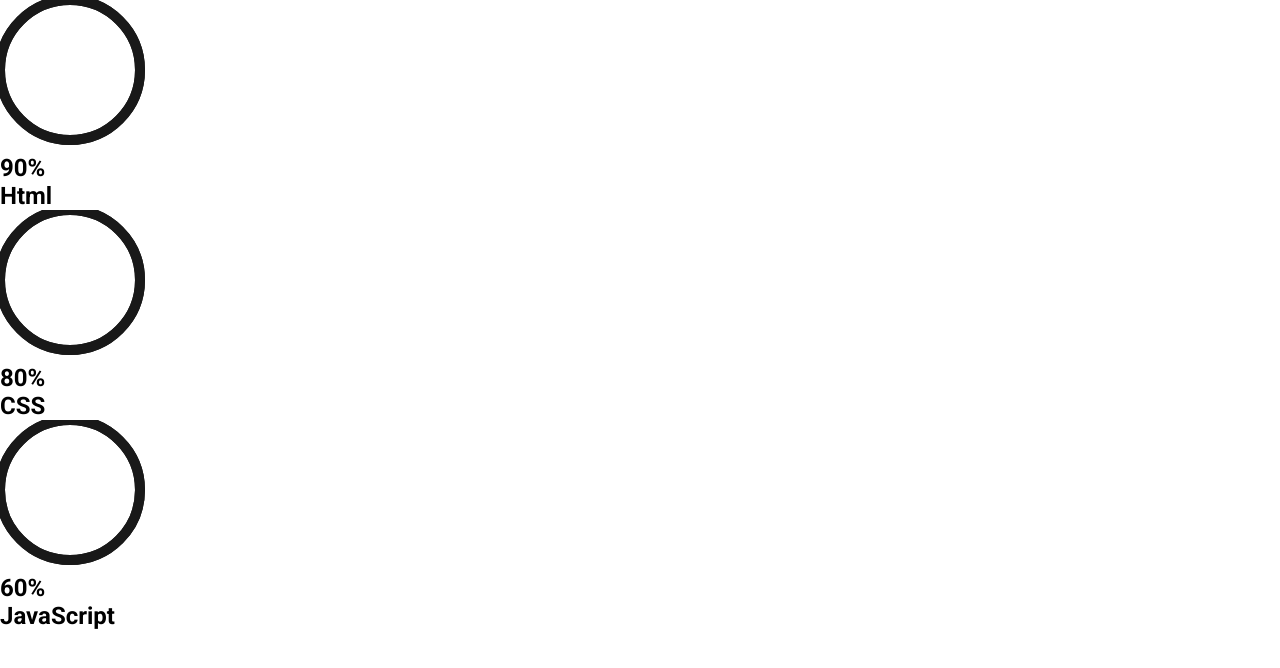
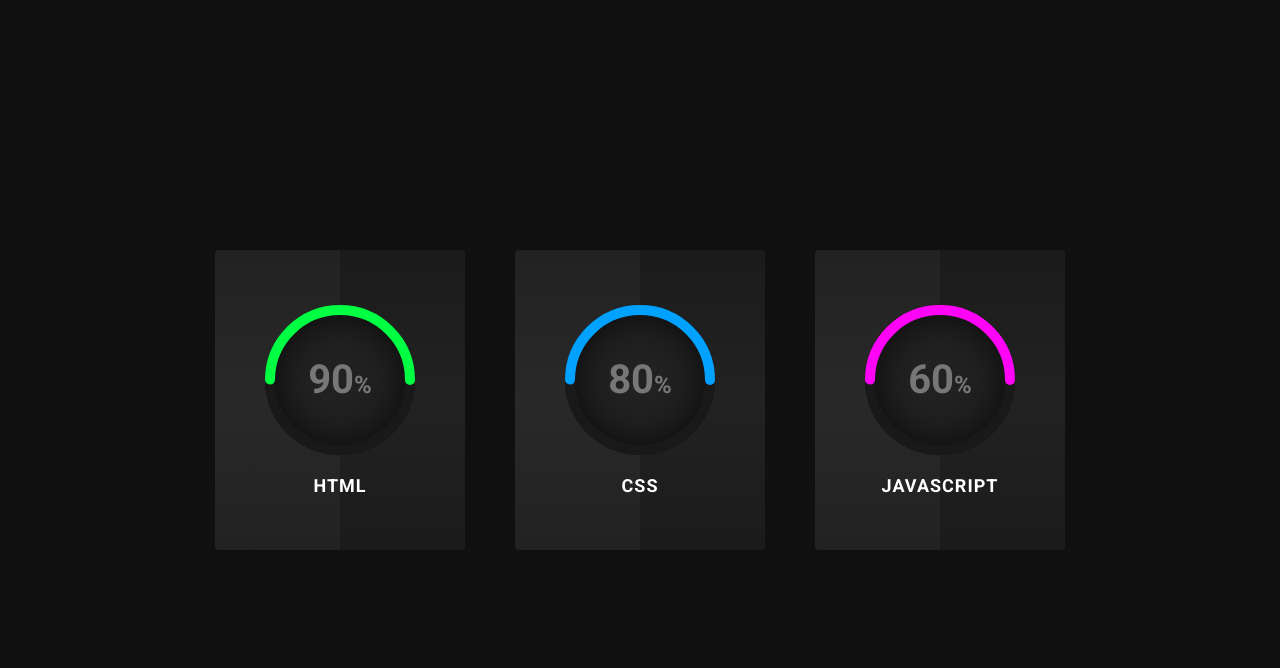
Before and after one commit to Raoul-Shah/CSS-Circular-Progress-Bar, a plain HTML site: page index.html in a window 1280 px wide. Drawn offline with Linux system fonts and the light colour scheme.

Commit message:
Added Container & Card

```diff
--- a/style.css
+++ b/style.css
@@ -5,6 +5,111 @@
     padding: 0;
     box-sizing: border-box;
     font-family: 'Roboto', sans-serif;
+}
+
+body {
+    display: flex;
+    justify-content: center;
+    align-items: center;
+    min-height: 100vh;
+    background: #101010;
+}
+
+.container {
+    position: relative;
+    width: 900px;
+    display: flex;
+    justify-content: space-around;
+}
+
+.container .card {
+    position: relative;
+    width: 250px;
+    background: linear-gradient(0deg, #1b1b1b, #222, #1b1b1b);
+    display: flex;
+    justify-content: center;
+    align-items: center;
+    height: 300px;
+    border-radius: 4px;
+    text-align: center;
+    overflow: hidden;
+    transition: 0.5s;
+}
+
+.container .card:hover {
+    transform: translateY(-10px);
+    box-shadow: 0 15px 35px rgba(0, 0, 0, 0.5);
+}
+
+.container .card::before {
+    content: '';
+    position: absolute;
+    top: 0;
+    left: -50%;
+    width: 100%;
+    height: 100%;
+    background: rgba(255, 255, 255, 0.03);
+    pointer-events: none;
+    z-index: 1;
+}
+
+.percentage {
+    position: relative;
+    width: 150px;
+    height: 150px;
+    border-radius: 50%;
+    box-shadow: inset 0 0 50px #000;
+    background: #222;
+    z-index: 200;
+}
+
+.percentage .number {
+    position: absolute;
+    top: 0;
+    left: 0;
+    width: 100%;
+    height: 100%;
+    display: flex;
+    justify-content: center;
+    align-items: center;
+    border-radius: 50%;
+}
+
+.percentage .number h2 {
+    color: #777;
+    font-weight: 700;
+    font-size: 40px;
+    transition: 0.5s;
+}
+
+.card:hover .percentage .number h2{
+    color: #fff;
+    font-size: 60px;
+}
+
+.percentage .number h2 span {
+    font-size: 24px;
+    color: #777;
+    transition: 0.5s;
+}
+
+.card:hover .percentage .number h2 span {
+    color: #fff;
+}
+
+.text {
+    position: relative;
+    color: #fff;
+    margin-top: 20px;
+    font-weight: 700;
+    font-size: 18px;
+    letter-spacing: 1px;
+    text-transform: uppercase;
+    transition: 0.5s;
+}
+
+.card:hover .text {
+    color: #fff;
 }
 
 svg {
@@ -20,4 +125,23 @@ svg circle {
     fill: none;
     stroke: #191919;
     stroke-width: 10;
+    stroke-linecap: round;
+    transform: translate(5px, 5px);
 }
+
+svg circle:nth-child(2) {
+    stroke-dasharray: 220;
+    stroke-dashoffset: 220;
+}
+
+.card:nth-child(1) svg circle:nth-child(2) {
+    stroke: #00ff43;
+}
+
+.card:nth-child(2) svg circle:nth-child(2) {
+    stroke: #00a1ff;
+}
+
+.card:nth-child(3) svg circle:nth-child(2) {
+    stroke: #ff04f7;
+}
```
